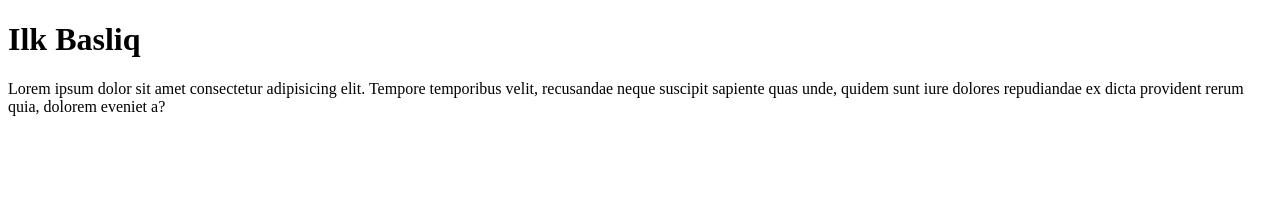
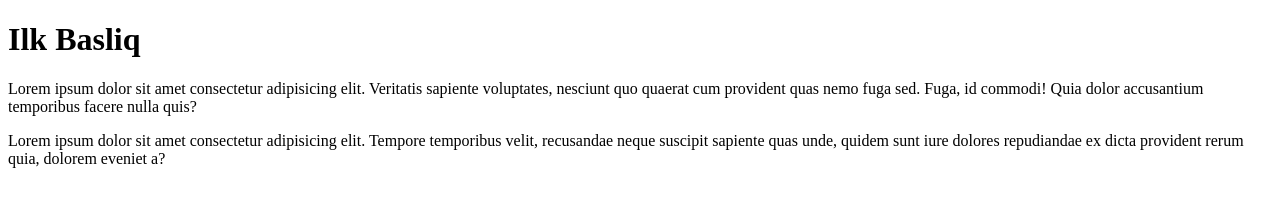
Before and after one commit to Fo1zy/git-ders, a plain HTML site: page index.html in a window 1280 px wide. Drawn offline with Linux system fonts and the light colour scheme.

Commit message:
p elave eledim

```diff
--- a/index.html
+++ b/index.html
@@ -7,6 +7,7 @@
 </head>
 <body>
     <h1>Ilk Basliq</h1>
+    <p>Lorem ipsum dolor sit amet consectetur adipisicing elit. Veritatis sapiente voluptates, nesciunt quo quaerat cum provident quas nemo fuga sed. Fuga, id commodi! Quia dolor accusantium temporibus facere nulla quis?</p>
     <section>Lorem ipsum dolor sit amet consectetur adipisicing elit. Tempore temporibus velit, recusandae neque suscipit sapiente quas unde, quidem sunt iure dolores repudiandae ex dicta provident rerum quia, dolorem eveniet a?</section>
 </body>
 </html>
```
Also changed, not shown: about.html (+1 -0 lines).
